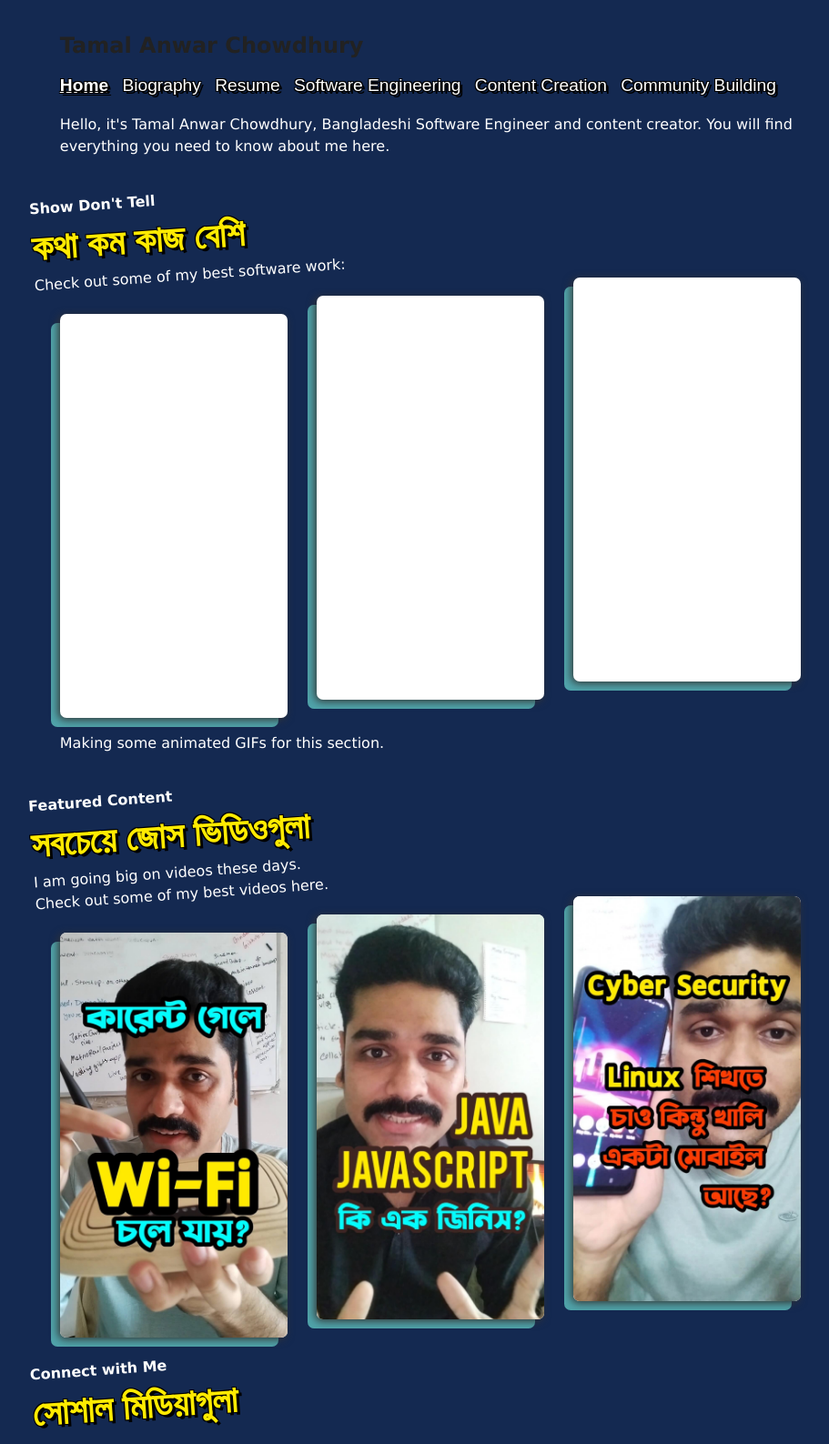
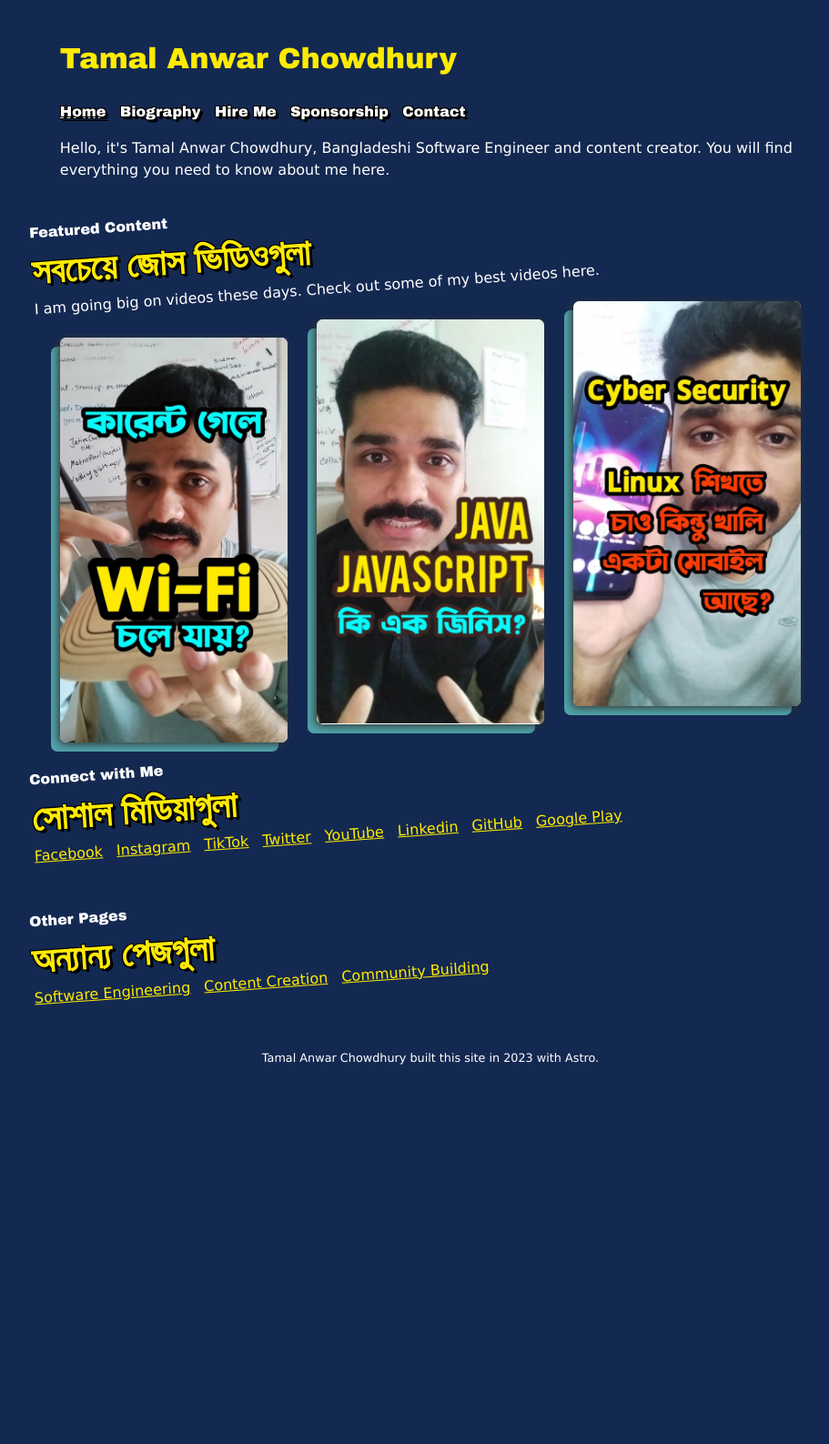
Before and after one commit to tamalchowdhury/astroresume, an Astro site: page / in a window 1280 px wide. Shown: the top 1587 px of the page at 91% size, without its empty margins (167-1078 px from the left). After the commit the page ends 1217 px from the top, so only its background shows below. Built offline with nearby package versions, Linux system fonts and the light colour scheme; Astro itself is replaced by a stand-in of ours; a web font is replaced by a local one.

Commit message:
Adds links and ready to ship

```diff
--- a/src/components/Footer.astro
+++ b/src/components/Footer.astro
@@ -2,9 +2,8 @@
 const today = new Date();
 ---
 
-<footer>
-  Tamal Anwar Chowdhury built this site in {today.getFullYear()} with Astro. Copy
-  this site, but please don't copy my content.
+<footer class='footer'>
+  Tamal Anwar Chowdhury built this site in {today.getFullYear()} with Astro.
 </footer>
 <style>
   footer {
--- a/src/components/Header.astro
+++ b/src/components/Header.astro
@@ -4,16 +4,15 @@ import { SITE_TITLE } from '../config';
 ---
 
 <header class='wrapper'>
-  <h2>
+  <h1>
     {SITE_TITLE}
-  </h2>
+  </h1>
   <nav class='menu'>
     <HeaderLink href='/'>Home</HeaderLink>
     <HeaderLink href='/bio'>Biography</HeaderLink>
-    <HeaderLink href='/resume'>Resume</HeaderLink>
-    <HeaderLink href='/software-engineering'>Software Engineering</HeaderLink>
-    <HeaderLink href='/content'>Content Creation</HeaderLink>
-    <HeaderLink href='/community'>Community Building</HeaderLink>
+    <HeaderLink href='/hire'>Hire Me</HeaderLink>
+    <HeaderLink href='/spon'>Sponsorship</HeaderLink>
+    <HeaderLink href='/contact'>Contact</HeaderLink>
   </nav>
 </header>
 <style>
--- a/src/pages/index.astro
+++ b/src/pages/index.astro
@@ -27,7 +27,7 @@ import { SITE_TITLE, SITE_DESCRIPTION } from '../config';
           here.
         </p>
 
-        <div class='heading'>
+        <!-- <div class='heading'>
           <h1 class='en'>Show Don't Tell</h1>
           <h1 class='bangla'>কথা কম কাজ বেশি</h1>
           <p>Check out some of my best software work:</p>
@@ -37,15 +37,16 @@ import { SITE_TITLE, SITE_DESCRIPTION } from '../config';
           <div class='item one'></div>
           <div class='item two'></div>
           <div class='item three'></div>
-        </div>
+        </div> -->
 
-        <p>Making some animated GIFs for this section.</p>
-
+        <section>
           <div class='heading'>
             <h1 class='en'>Featured Content</h1>
             <h1 class='bangla'>সবচেয়ে জোস ভিডিওগুলা</h1>
-          <p>I am going big on videos these days.</p>
-          <p>Check out some of my best videos here.</p>
+            <p>
+              I am going big on videos these days. Check out some of my best
+              videos here.
+            </p>
           </div>
 
           <div class='content'>
@@ -83,39 +84,59 @@ import { SITE_TITLE, SITE_DESCRIPTION } from '../config';
               </a>
             </div>
           </div>
+        </section>
 
         <!-- <div class='heading'>
           <h1 class='en'>Latest News</h1>
           <h1 class='bangla'>লেটেস্ট খবর</h1>
           <p>A blog feed will follow here..</p>
         </div> -->
+        <section>
           <div class='heading'>
             <h1 class='en'>Connect with Me</h1>
             <h1 class='bangla'>সোশাল মিডিয়াগুলা</h1>
-        </div>
+
             <nav class='socials'>
-          <a href='https://facebook.com/tamalchowdhury.profile' target='_blank'
-            >Facebook</a
+              <a
+                href='https://facebook.com/tamalchowdhury.profile'
+                target='_blank'>Facebook</a
               >
-          <a href='https://instagram.com/tamalchowdhury.insta' target='_blank'
-            >Instagram</a
+              <a
+                href='https://instagram.com/tamalchowdhury.insta'
+                target='_blank'>Instagram</a
               >
               <a href='https://tiktok.com/@tamalchow' target='_blank'>TikTok</a>
-          <a href='https://twitter.com/tamalchow' target='_blank'>Twitter</a>
+              <a href='https://twitter.com/tamalchow' target='_blank'>Twitter</a
+              >
               <a href='https://www.youtube.com/@tamalchowdhury' target='_blank'
                 >YouTube</a
               >
               <a href='https://linkedin.com/in/tamalchowdhury' target='_blank'
                 >Linkedin</a
               >
-          <a href='https://github.com/tamalchowdhury' target='_blank'>GitHub</a>
+              <a href='https://github.com/tamalchowdhury' target='_blank'
+                >GitHub</a
+              >
               <a
                 href='https://play.google.com/store/apps/dev?id=5350464485153942303'
                 target='_blank'>Google Play</a
               >
             </nav>
           </div>
+          <section>
+            <div class='heading'>
+              <h1 class='en'>Other Pages</h1>
+              <h1 class='bangla'>অন্যান্য পেজগুলা</h1>
+              <nav>
+                <a href='/software-engineering'>Software Engineering</a>
+                <a href='/content'>Content Creation</a>
+                <a href='/community'>Community Building</a>
+              </nav>
+            </div>
+          </section>
+        </section>
+      </div>
+      <Footer />
     </>
-    <Footer />
   </body>
 </html>
--- a/src/styles/global.css
+++ b/src/styles/global.css
@@ -19,8 +19,8 @@
 }
 
 .menu {
-	font-family: "Shamim", Arial, Helvetica, sans-serif;
-	font-size: 1.2rem;
+	font-family: "Arial Black", Arial, Helvetica, sans-serif;
+	font-size: 1rem;
 }
 
 .menu a {
@@ -125,7 +125,8 @@ h5,
 h6,
 strong,
 b {
-	color: #222;
+	color: var(--yellow);
+	font-family: "Arial Black", Arial, Helvetica, sans-serif;
 }
 a {
 	color: var(--yellow);
@@ -167,3 +168,14 @@ blockquote {
 	margin: 0px;
 	font-style: italic;
 }
+
+
+.footer {
+	font-size: .8rem;
+}
+
+@media screen and (max-width: 1000px) {
+	.heading {
+		margin-left: 0;
+	}
+}
```
Also changed, not shown: src/pages/contact.md (added, +11 -0 lines), src/pages/hire.md (added, +13 -0 lines), src/pages/spon.md (added, +21 -0 lines). Lines whose indentation alone changed are shown as unchanged.
